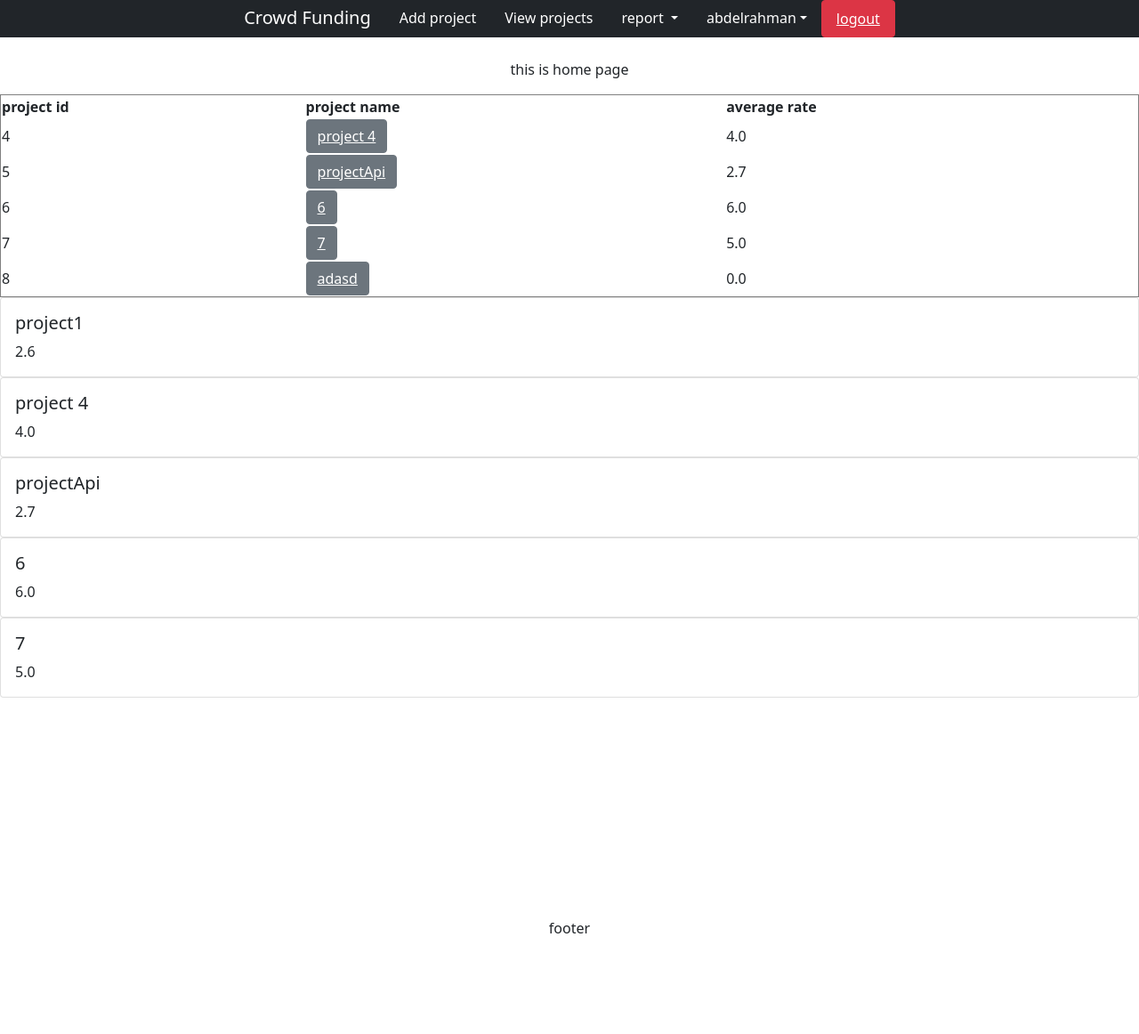
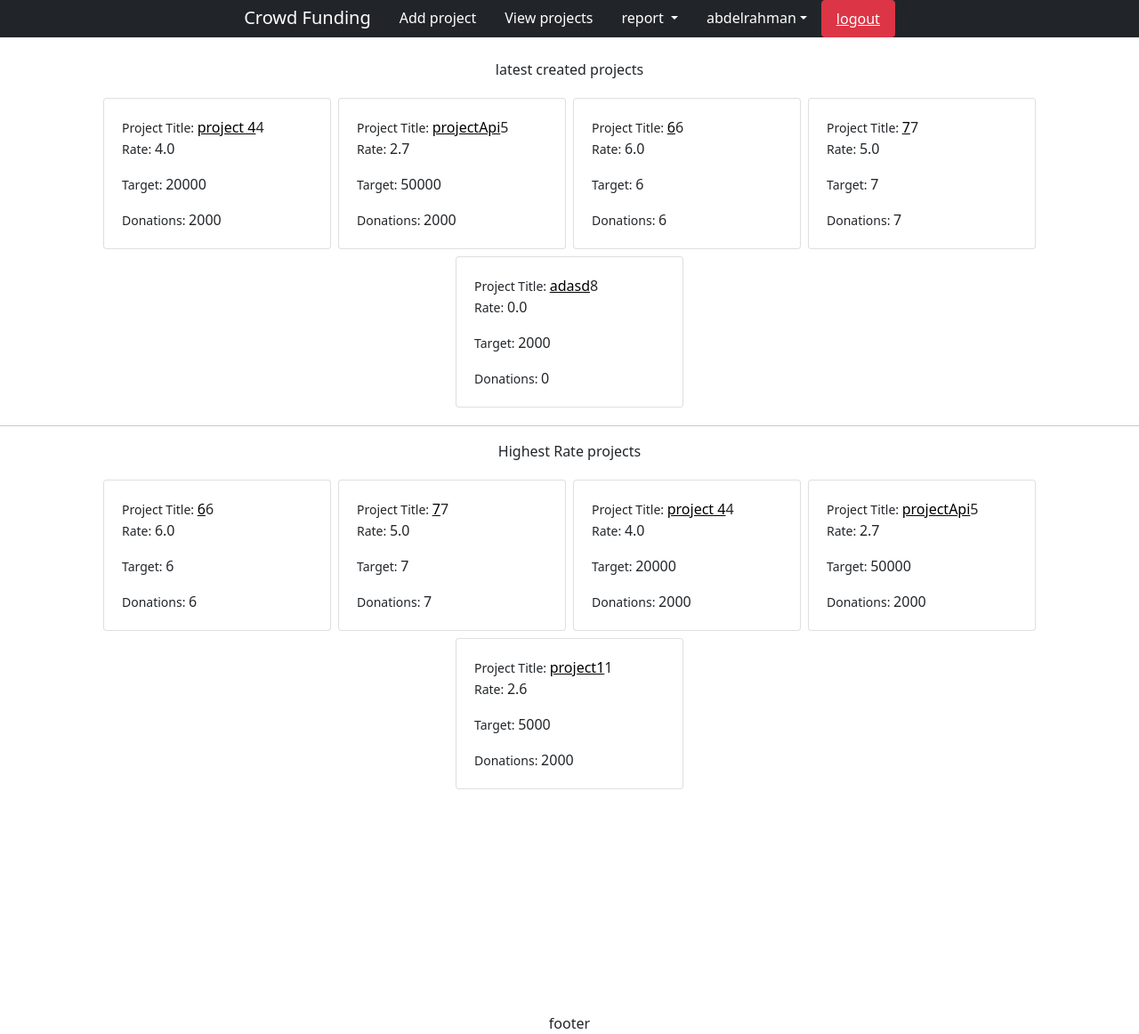
Before and after one commit to abdelrahman35/Django-project, a Django app: page / in a window 1280 px wide. Shown: the whole page at 89% size. Before the commit the page ends 1049 px from the top, so only its background shows below. Run offline with Django 3.2, Linux system fonts and the light colour scheme; a user stored in the database is signed in; data comes from the database, SQL or seed files in the repository; some libraries are stand-ins or nearby versions.

Commit message:
handle of home page

```diff
--- a/projectApp/views.py
+++ b/projectApp/views.py
@@ -65,6 +65,7 @@ def AddReportView(request):
 @login_required
 def viewReports(request):
     report = Commentsreport.objects.all()
+
     return render(request, 'project/viewReport.html', {'report':report})
 
 
@@ -74,7 +75,7 @@ def viewLatest(request):
 
     highestRate = Projects.objects.filter(
     avg_rate__gte=Projects.objects.order_by('-avg_rate')[4].avg_rate
-)
+).order_by('-avg_rate')
     print(highestRate)
 
     return render(request, 'project/home.html', {'latestProjects': latestProjects, 'highestRate':highestRate})
--- a/templates/project/home.html
+++ b/templates/project/home.html
@@ -4,35 +4,42 @@
 {% if user.is_authenticated %}
 
 <br>
-<p style="text-align: center;"> this is home page </p>
 {%endif%}
 
 {% csrf_token %}
-<table border="1" width="100%">
- <tr>
-        <th> project id </th>
-        <th> project name </th>
-        <th> average rate  </th>
 
- {% for project in latestProjects %}
-<tr>
-<a>
-        <td>{{ project.project_id }}</td>
-        <td><button class="btn btn-secondary" ><a class="link" style="color: white" href="{% url 'projectdetails' project.project_id %}">{{ project.title }}</a></button></td>
-        <td>{{ project.avg_rate }}</td>
-     <td>
-     </a>
- {% endfor %}
 
-</table>
-{% for project in highestRate %}
 
+     <div class="card-columns">
+<p style="text-align: center;">      latest created projects
+</p>
+       <div class="row justify-content-center" >      {% for project in latestProjects %}
+
+      <div class="card p-1 m-1"  style="width: 16rem; ">
+        <div class="card-body"><small>Project Title: </small><a class="link" style="color: black" href="{% url 'projectdetails' project.project_id %}">{{ project.title }}</a>{{ project.project_id }}</h5>
+          <p class="card-text"><small>Rate: </small>{{project.avg_rate}} </p>
+          <p class="card-text"><small>Target: </small>{{project.total_target}} </p>
+          <p class="card-text"><small>Donations: </small>{{project.total_donations}} </p>
+        </div>
+      </div>{% endfor %}
+    </div>
+
+      </div>
+
+<hr>
 <div class="card-columns">
-<div class="card  style="width: 18rem;">
-  <div class="card-body">
-    <h5 class="card-title">{{ project.title }}</h5>
-    <p class="card-text">{{project.avg_rate}} </p>
-  </div>
-</div>
-</div>{% endfor %}
+  <p style="text-align: center;">      Highest Rate projects
+  </p>
+         <div class="row justify-content-center" >      {% for project in highestRate %}
+
+        <div class="card p-1 m-1"  style="width: 16rem; ">
+          <div class="card-body"><small>Project Title: </small><a class="link" style="color: black" href="{% url 'projectdetails' project.project_id %}">{{ project.title }}</a>{{ project.project_id }}</h5>
+            <p class="card-text"><small>Rate: </small>{{project.avg_rate}} </p>
+            <p class="card-text"><small>Target: </small>{{project.total_target}} </p>
+            <p class="card-text"><small>Donations: </small>{{project.total_donations}} </p>
+          </div>
+        </div>{% endfor %}
+      </div>
+
+        </div>
 {% endblock name %}
```
Also changed, not shown: templates/project/hash.html (+11 -0 lines).
